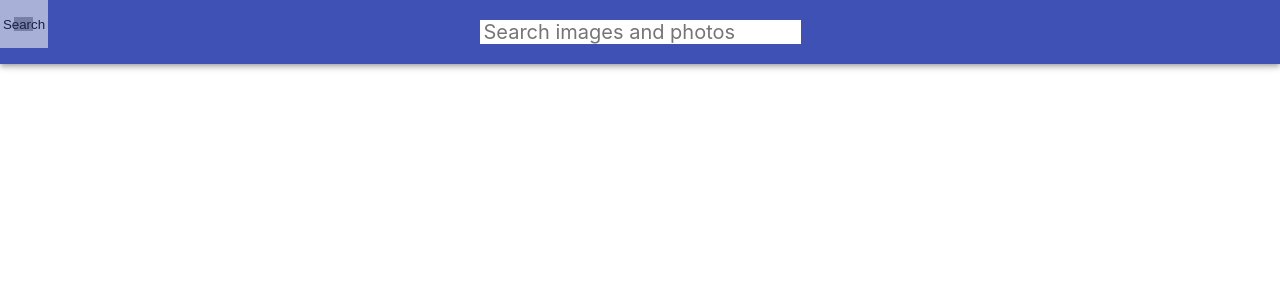
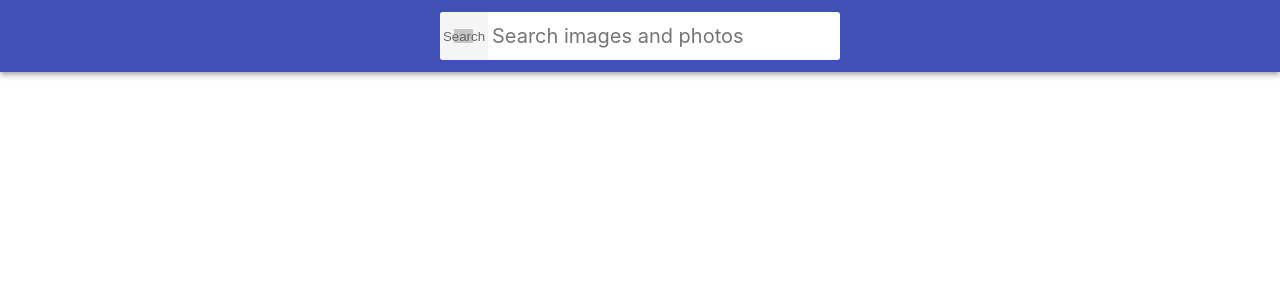
Before and after one commit to Zerossik/goit-react-hw-03-image-finder, a React (Create React App) app: page / in a window 1280 px wide. Shown: the top 300 px of the page. Built offline with nearby package versions, Linux system fonts and the light colour scheme; grey boxes are pictures that could not be loaded.

Commit message:
Gallery update

```diff
--- a/src/components/App.jsx
+++ b/src/components/App.jsx
@@ -2,6 +2,7 @@ import { Component } from 'react';
 import { Searchbar } from './Searchbar/Searchbar';
 import { getImages } from 'services/images-api';
 import { ImageGallery } from './ImageGallery/ImageGallery';
+import { Button } from './Button/Button';
 
 export class App extends Component {
   state = {
@@ -13,8 +14,16 @@ export class App extends Component {
 
   componentDidUpdate(prevProps, prevState) {
     const { query, page } = this.state;
-    if (prevState.query !== query && query !== '') {
-      this.setState({ isLoading: true });
+    if (prevState.query !== query) {
+      this.setState({ images: [] });
+    }
+    if (
+      (prevState.query !== query || prevState.page !== page) &&
+      query !== ''
+    ) {
+      this.setState({
+        isLoading: true,
+      });
 
       getImages(query, page)
         .then(({ data: { hits } }) => {
@@ -33,13 +42,24 @@ export class App extends Component {
   onSubmit = query => {
     this.setState({ query });
   };
+  handlerPageClick = () => {
+    this.setState(prev => ({
+      page: prev.page + 1,
+    }));
+  };
+
   render() {
     const { query, images } = this.state;
     return (
-      <>
+      <div>
         <Searchbar onSubmit={this.onSubmit} />
-        {query !== '' && <ImageGallery images={images} />}
-      </>
+        {query !== '' && (
+          <>
+            <ImageGallery images={images} />
+            <Button text={'Load more'} onClick={this.handlerPageClick} />
+          </>
+        )}
+      </div>
     );
   }
 }
--- a/src/components/Button/Button.jsx
+++ b/src/components/Button/Button.jsx
@@ -0,0 +1,8 @@
+import { Loadmore } from './Button.styled';
+export function Button({ text, onClick }) {
+  return (
+    <Loadmore type="button" onClick={onClick}>
+      {text}
+    </Loadmore>
+  );
+}
--- a/src/components/Button/Button.styled.js
+++ b/src/components/Button/Button.styled.js
@@ -0,0 +1,27 @@
+import styled from 'styled-components';
+
+export const Loadmore = styled.button`
+  padding: 8px 16px;
+  margin: 5px auto 50px auto;
+  border-radius: 2px;
+  background-color: #3f51b5;
+  transition: all 250ms cubic-bezier(0.4, 0, 0.2, 1);
+  text-align: center;
+  display: block;
+  color: #fff;
+  border: 0;
+  text-decoration: none;
+  cursor: pointer;
+  font-family: inherit;
+  font-size: 18px;
+  line-height: 24px;
+  font-style: normal;
+  font-weight: 500;
+  min-width: 180px;
+  box-shadow: 0px 3px 1px -2px rgba(0, 0, 0, 0.2),
+    0px 2px 2px 0px rgba(0, 0, 0, 0.14), 0px 1px 5px 0px rgba(0, 0, 0, 0.12);
+
+  &: hover, &:focus {
+    background-color: #303f9f;
+  }
+`;
--- a/src/components/Searchbar/Searchbar.jsx
+++ b/src/components/Searchbar/Searchbar.jsx
@@ -3,6 +3,7 @@ import {
   SearchbarEl,
   SearchbarInput,
   SerchbarButton,
+  SearchForm,
 } from './Searchbar.styled';
 
 export class Searchbar extends Component {
@@ -26,8 +27,8 @@ export class Searchbar extends Component {
   };
   render() {
     return (
-      <SearchbarEl onSubmit={this.handlerSubmit}>
-        <form>
+      <SearchbarEl>
+        <SearchForm onSubmit={this.handlerSubmit}>
           <SerchbarButton type="submit">
             <span>Search</span>
           </SerchbarButton>
@@ -40,7 +41,7 @@ export class Searchbar extends Component {
             onChange={this.handlerChange}
             value={this.state.inputValue}
           />
-        </form>
+        </SearchForm>
       </SearchbarEl>
     );
   }
--- a/src/components/Searchbar/Searchbar.styled.js
+++ b/src/components/Searchbar/Searchbar.styled.js
@@ -23,7 +23,8 @@ export const SearchForm = styled.form`
   display: flex;
   align-items: center;
   width: 100%;
-  max-width: 600px;
+  height: 48px;
+  max-width: 400px;
   background-color: #fff;
   border-radius: 3px;
   overflow: hidden;
@@ -33,14 +34,13 @@ export const SearchForm = styled.form`
 export const SearchbarInput = styled.input`
   display: inline-block;
   width: 100%;
+  height: 100%;
   font: inherit;
   font-size: 20px;
   border: none;
   outline: none;
-  padding-left: 4px;
+  padding-left: 52px;
   padding-right: 4px;
-
-  position: relative;
 `;
 
 export const SerchbarButton = styled.button`
```
